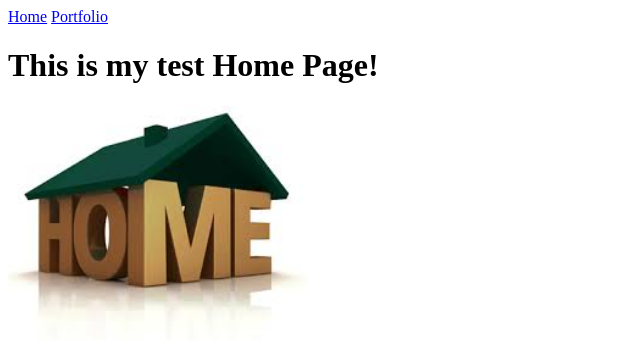
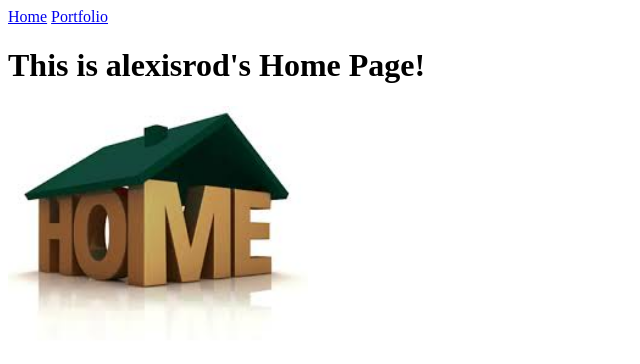
Before and after one commit to Alexisrod/Alexisrod.github.io, a plain HTML site: page my_website/index.html in a window 1280 px wide. Shown: the whole page, without its empty margins (0-640 px from the left). Drawn offline with Linux system fonts and the light colour scheme.

Commit message:
Changed the heading

```diff
--- a/my_website/index.html
+++ b/my_website/index.html
@@ -7,7 +7,7 @@
   <body>
     <a href="index.html">Home</a>
     <a href="portfolio.html">Portfolio</a>
-    <h1>This is my test Home Page!</h1>
+    <h1>This is alexisrod's Home Page!</h1>
     <img src="images/home.jpg" height="250">
   </body>
 </html>
```
